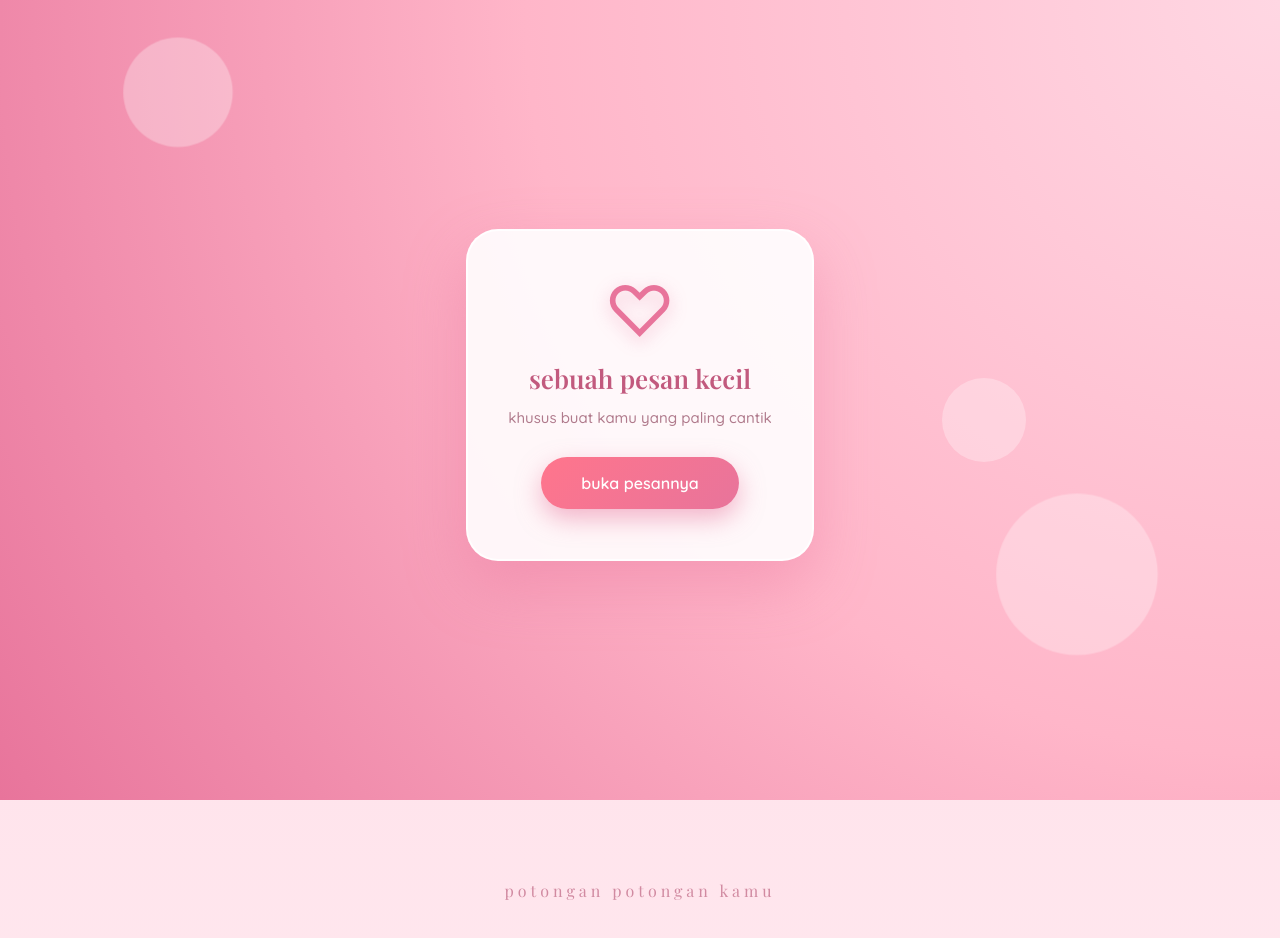
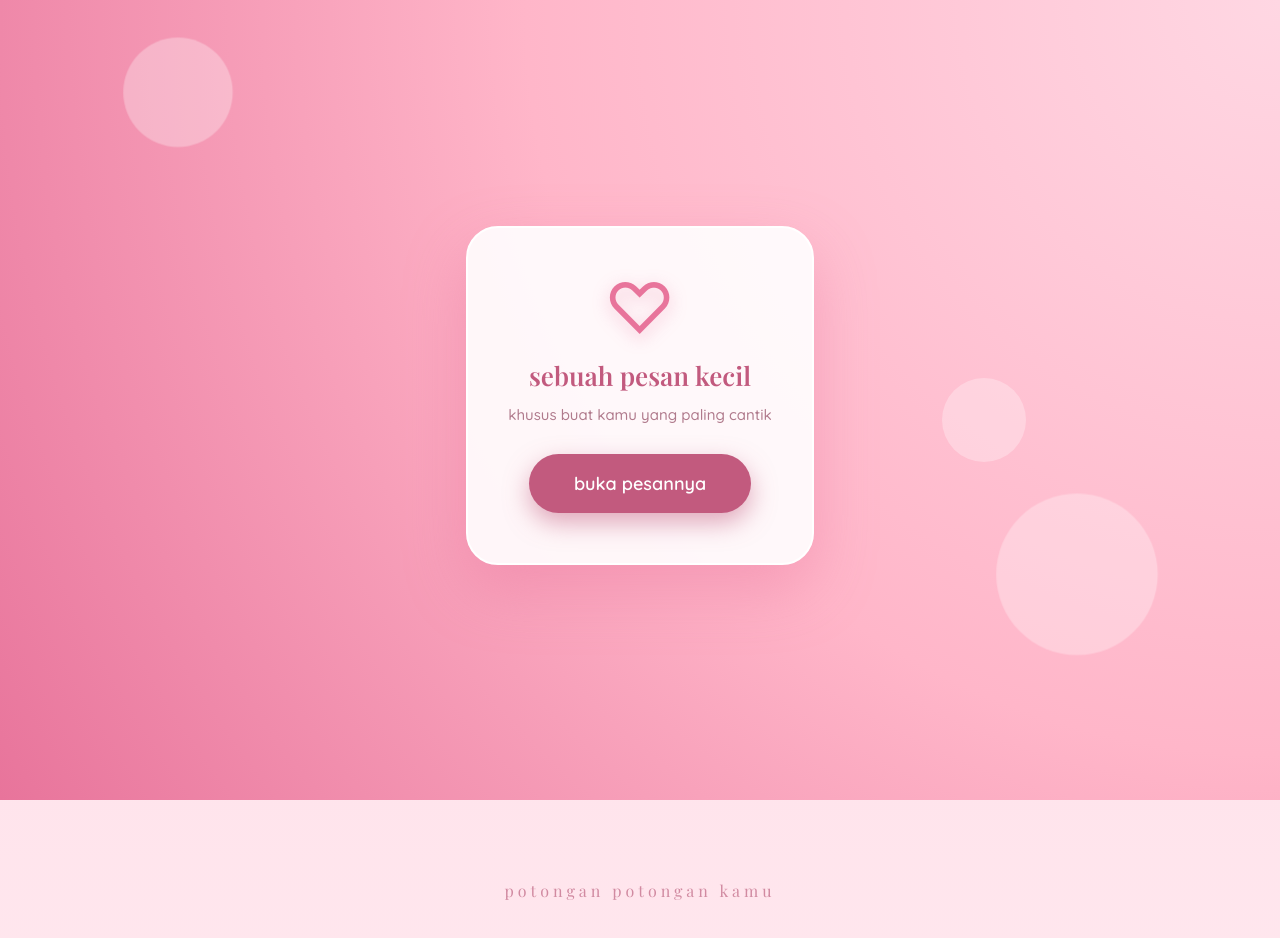
Before and after one commit to keplindomi-stack/webforeva, a plain HTML site: page index.html in a window 1280 px wide. Shown: the top 938 px of the page. Drawn offline with nearby package versions, Linux system fonts and the light colour scheme; a web font is replaced by a local one.

Commit message:
Refactor styles and update button functionality

```diff
--- a/index.html
+++ b/index.html
@@ -26,6 +26,7 @@
     display: flex; flex-direction: column; align-items: center; justify-content: center;
     transition: transform 1s cubic-bezier(0.8, 0, 0.2, 1), opacity 1s ease, visibility 1s;
     overflow: hidden;
+    cursor: pointer;
   }
 
   #welcome.zoom-out {
@@ -52,13 +53,14 @@
   .welcome-card {
     position: relative;
     background: rgba(255, 255, 255, 0.9);
-    border: 2px solid rgba(255, 255, 255, 0.9);
+    border: 2px solid rgba(255, 255, 255, 1);
     border-radius: 32px;
     padding: 50px 40px;
     text-align: center;
     box-shadow: 0 24px 60px rgba(232, 116, 155, 0.4);
     animation: floatCard 4s ease-in-out infinite;
     z-index: 10;
+    pointer-events: none;
   }
 
   @keyframes floatCard {
@@ -81,21 +83,18 @@
   }
 
   #startBtn {
-    padding: 16px 40px; border-radius: 40px; border: none;
-    background: linear-gradient(135deg, #ff758c, #e8749b);
-    color: #fff; font-size: 16px; font-weight: 600;
+    padding: 18px 45px; border-radius: 40px; border: none;
+    background: #c25a7e;
+    color: #fff; font-size: 18px; font-weight: 600;
     font-family: 'Quicksand', sans-serif; cursor: pointer;
-    box-shadow: 0 10px 25px rgba(232, 116, 155, 0.5);
-    transition: transform 0.3s ease; position: relative; overflow: hidden; z-index: 20;
+    box-shadow: 0 10px 25px rgba(194, 90, 126, 0.5);
+    transition: transform 0.2s ease;
+    position: relative;
+    z-index: 20;
+    pointer-events: auto;
+    touch-action: manipulation;
   }
-  #startBtn::after {
-    content: ""; position: absolute; top: -50%; left: -50%; width: 200%; height: 200%;
-    background: linear-gradient(to right, transparent, rgba(255,255,255,0.4), transparent);
-    transform: rotate(45deg); animation: shine 3s infinite;
-    pointer-events: none;
-  }
-  @keyframes shine { 0% { left: -100%; } 20% { left: 100%; } 100% { left: 100%; } }
-  #startBtn:hover { transform: scale(1.05); box-shadow: 0 15px 30px rgba(232, 116, 155, 0.7); }
+  #startBtn:active { transform: scale(0.95); }
 
   #fxCanvas { position: fixed; inset: 0; width: 100%; height: 100%; pointer-events: none; z-index: 1; }
 
@@ -213,7 +212,7 @@
     <div class="heart-seal">♡</div>
     <h2>sebuah pesan kecil</h2>
     <p>khusus buat kamu yang paling cantik</p>
-    <button id="startBtn" onclick="openMessage()">buka pesannya</button>
+    <button id="startBtn">buka pesannya</button>
   </div>
 </div>
 
@@ -344,8 +343,18 @@ hari ini besok dan seterusnya</p>
 
   document.addEventListener("DOMContentLoaded", function() {
 
+    const welcomeDiv = document.getElementById('welcome');
+    const startBtn = document.getElementById('startBtn');
     const musik = document.getElementById('musik');
     const musikBtn = document.getElementById('musikBtn');
+
+    const handleOpen = (e) => {
+      e.preventDefault();
+      openMessage();
+    };
+
+    if (startBtn) startBtn.addEventListener('click', handleOpen);
+    if (welcomeDiv) welcomeDiv.addEventListener('click', handleOpen);
 
     if (musik && MUSIC_URL) {
       musik.src = MUSIC_URL;
@@ -471,4 +480,5 @@ hari ini besok dan seterusnya</p>
           drawHeartShape(h.size); ctx.fillStyle = `rgba(232, 116, 155, ${h.op})`; ctx.fill(); ctx.restore();
         }
 
-        for (let j = sparkles.length - 1; j >= 0; j
+        for (let j = sparkles.length - 1; j >= 0; j--) {
+          const s = sparkles[j];
```
